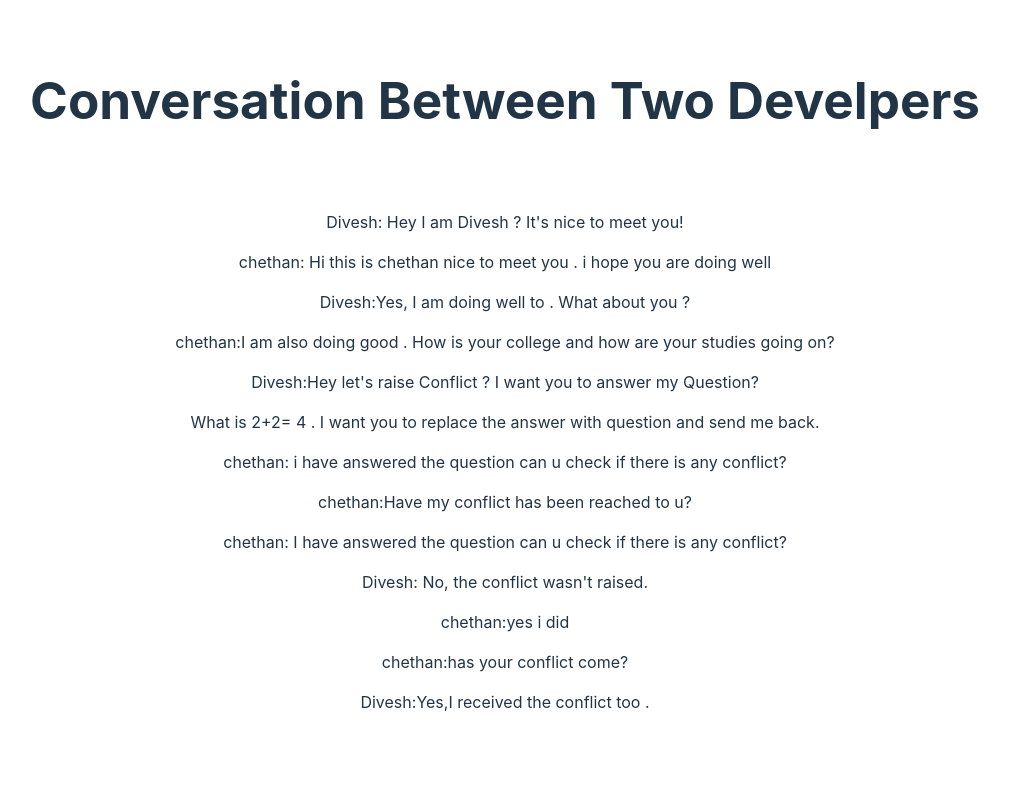
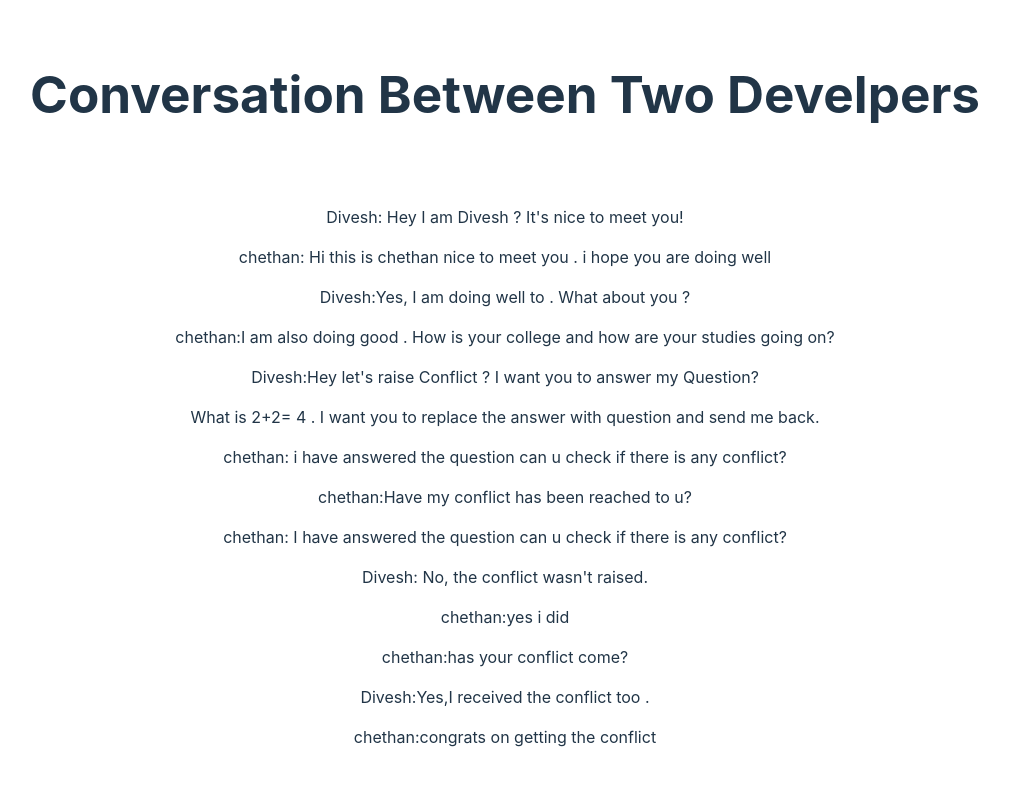
Before and after one commit to Dive-Dev/React_Git_Simulation, a React (Vite) app in the folder react-git-simulation/: page / in a window 1280 px wide. Shown: the top 786 px of the page, without its empty margins (135-1144 px from the left). Built offline with nearby package versions, Linux system fonts and the light colour scheme.

Commit message:
congrats

```diff
--- a/react-git-simulation/src/App.jsx
+++ b/react-git-simulation/src/App.jsx
@@ -19,6 +19,7 @@
             <p>chethan:yes i did</p>
             <p>chethan:has your conflict come?</p>
             <p>Divesh:Yes,I received the conflict too .</p>
+           <p>chethan:congrats on getting the conflict</p>
         </div>
     </>
   )
```
